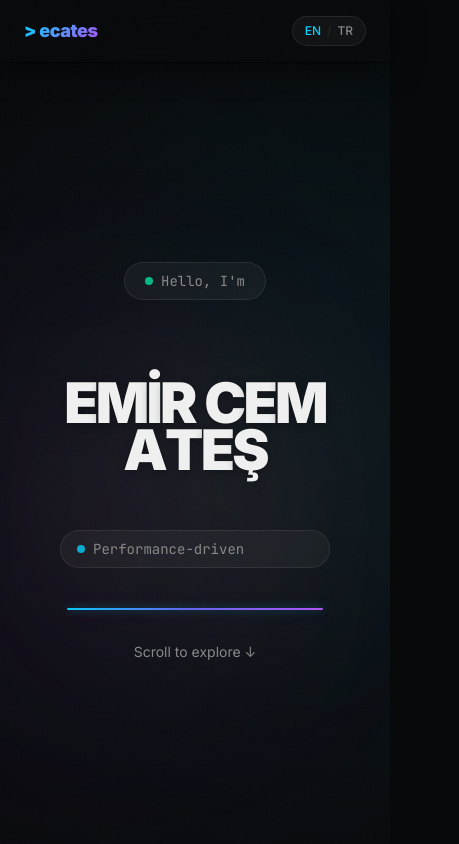
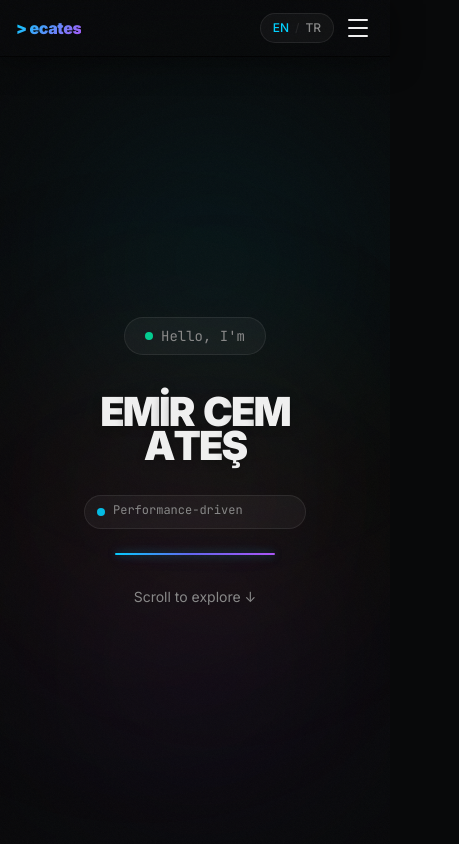
Before and after one commit to ec4tes/portfolio, a Next.js app: page /en in a window 390 px wide. Shown: the top 844 px of the page, 459 px wide, since content can reach past the window. Built offline with nearby package versions, Linux system fonts and the light colour scheme.

Commit message:
Mobile responsive + hamburger menu + Web3Forms contact form + KineticHeadline mobile fix

```diff
--- a/src/app/[locale]/page.tsx
+++ b/src/app/[locale]/page.tsx
@@ -41,7 +41,7 @@ function Section({
     className?: string;
 }) {
     return (
-        <section id={id} className={`scroll-mt-24 py-24 px-6 ${className}`}>
+        <section id={id} className={`scroll-mt-24 py-16 sm:py-24 px-4 sm:px-6 ${className}`}>
             <div className="mx-auto max-w-5xl">{children}</div>
         </section>
     );
@@ -114,7 +114,7 @@ export default function HomePage() {
             <Navbar />
 
             {/* ── Hero ──────────────────────────────────── */}
-            <section className="relative min-h-screen flex items-center justify-center pt-20 px-6 overflow-hidden">
+            <section className="relative min-h-screen flex items-center justify-center pt-20 px-4 sm:px-6 overflow-hidden">
                 {/* Animated background gradient blobs */}
                 <div className="pointer-events-none absolute inset-0">
                     <motion.div
@@ -123,7 +123,7 @@ export default function HomePage() {
                             y: [0, -20, 15, 0],
                         }}
                         transition={{ duration: 15, repeat: Infinity, ease: 'easeInOut' }}
-                        className="absolute top-[15%] left-[10%] h-[600px] w-[600px] rounded-full bg-[var(--color-cyan)]/8 blur-[150px]"
+                        className="absolute top-[15%] left-[10%] h-[300px] w-[300px] sm:h-[600px] sm:w-[600px] rounded-full bg-[var(--color-cyan)]/8 blur-[100px] sm:blur-[150px]"
                     />
                     <motion.div
                         animate={{
@@ -131,7 +131,7 @@ export default function HomePage() {
                             y: [0, 25, -15, 0],
                         }}
                         transition={{ duration: 18, repeat: Infinity, ease: 'easeInOut' }}
-                        className="absolute bottom-[10%] right-[10%] h-[500px] w-[500px] rounded-full bg-[var(--color-purple)]/8 blur-[150px]"
+                        className="absolute bottom-[10%] right-[10%] h-[250px] w-[250px] sm:h-[500px] sm:w-[500px] rounded-full bg-[var(--color-purple)]/8 blur-[100px] sm:blur-[150px]"
                     />
                     <motion.div
                         animate={{
@@ -158,7 +158,7 @@ export default function HomePage() {
                         initial={{ opacity: 0, y: 20 }}
                         animate={{ opacity: 1, y: 0 }}
                         transition={{ delay: 0.2, duration: 0.6 }}
-                        className="mb-20 flex justify-center"
+                        className="mb-10 sm:mb-20 flex justify-center"
                     >
                         <span className="inline-flex items-center gap-2 rounded-full border border-[var(--color-border)] bg-[var(--color-card)] px-5 py-2 font-[family-name:var(--font-mono)] text-sm text-[var(--color-muted)]">
                             <span className="h-2 w-2 rounded-full bg-[#00e5a0] animate-pulse" />
@@ -181,7 +181,7 @@ export default function HomePage() {
                         initial={{ opacity: 0, y: 20 }}
                         animate={{ opacity: 1, y: 0 }}
                         transition={{ delay: 1.0, duration: 0.6 }}
-                        className="mt-14 flex justify-center"
+                        className="mt-8 sm:mt-14 flex justify-center"
                     >
                         <TypeChip labels={roles} />
                     </motion.div>
@@ -191,7 +191,7 @@ export default function HomePage() {
                         initial={{ scaleX: 0, opacity: 0 }}
                         animate={{ scaleX: 1, opacity: 1 }}
                         transition={{ delay: 1.4, duration: 0.8, ease: 'easeOut' }}
-                        className="mx-auto mt-10 h-[2px] w-64 origin-center animated-gradient-line"
+                        className="mx-auto mt-6 sm:mt-10 h-[2px] w-40 sm:w-64 origin-center animated-gradient-line"
                     />
 
                     {/* Scroll CTA */}
--- a/src/components/ContactSection.tsx
+++ b/src/components/ContactSection.tsx
@@ -7,17 +7,40 @@ import MagneticLink from './MagneticLink';
 
 export default function ContactSection() {
     const t = useTranslations('contact');
-    const [formState, setFormState] = useState<'idle' | 'sending' | 'sent'>('idle');
+    const [formState, setFormState] = useState<'idle' | 'sending' | 'sent' | 'error'>('idle');
 
-    const handleSubmit = (e: React.FormEvent) => {
+    const handleSubmit = async (e: React.FormEvent<HTMLFormElement>) => {
         e.preventDefault();
         setFormState('sending');
-        setTimeout(() => setFormState('sent'), 1500);
-        setTimeout(() => setFormState('idle'), 4000);
+
+        const form = e.currentTarget;
+        const formData = new FormData(form);
+        formData.append('access_key', '8f5a8f51-3476-4a87-950a-18110013968b');
+        formData.append('subject', 'ecatessoft.com — Yeni mesaj!');
+        formData.append('from_name', 'Portfolio Contact Form');
+
+        try {
+            const res = await fetch('https://api.web3forms.com/submit', {
+                method: 'POST',
+                body: formData,
+            });
+
+            if (res.ok) {
+                setFormState('sent');
+                form.reset();
+                setTimeout(() => setFormState('idle'), 4000);
+            } else {
+                setFormState('error');
+                setTimeout(() => setFormState('idle'), 4000);
+            }
+        } catch {
+            setFormState('error');
+            setTimeout(() => setFormState('idle'), 4000);
+        }
     };
 
     return (
-        <section id="contact" className="py-24 px-6">
+        <section id="contact" className="py-16 sm:py-24 px-4 sm:px-6">
             <div className="mx-auto max-w-4xl">
                 <motion.div
                     initial={{ opacity: 0, y: 40 }}
@@ -26,8 +49,8 @@ export default function ContactSection() {
                     transition={{ duration: 0.6 }}
                     className="text-center"
                 >
-                    <h2 className="text-4xl md:text-5xl font-black gradient-text">{t('title')}</h2>
-                    <p className="mt-3 text-lg text-[var(--color-muted)]">{t('subtitle')}</p>
+                    <h2 className="text-3xl sm:text-4xl md:text-5xl font-black gradient-text">{t('title')}</h2>
+                    <p className="mt-3 text-base sm:text-lg text-[var(--color-muted)]">{t('subtitle')}</p>
                 </motion.div>
 
                 <motion.form
@@ -41,18 +64,21 @@ export default function ContactSection() {
                     <div className="grid gap-4 md:grid-cols-2">
                         <input
                             type="text"
+                            name="name"
                             placeholder={t('namePlaceholder')}
                             required
                             className="w-full rounded-xl border border-[var(--color-border)] bg-[var(--color-card)] px-5 py-3 text-sm text-[var(--color-fg)] placeholder:text-[var(--color-muted)]/60 outline-none transition-all focus:border-[var(--color-cyan)]/50 focus:shadow-[0_0_20px_rgba(0,209,255,0.1)]"
                         />
                         <input
                             type="email"
+                            name="email"
                             placeholder={t('emailPlaceholder')}
                             required
                             className="w-full rounded-xl border border-[var(--color-border)] bg-[var(--color-card)] px-5 py-3 text-sm text-[var(--color-fg)] placeholder:text-[var(--color-muted)]/60 outline-none transition-all focus:border-[var(--color-cyan)]/50 focus:shadow-[0_0_20px_rgba(0,209,255,0.1)]"
                         />
                     </div>
                     <textarea
+                        name="message"
                         placeholder={t('messagePlaceholder')}
                         required
                         rows={5}
@@ -69,6 +95,7 @@ export default function ContactSection() {
                         {formState === 'idle' && t('send')}
                         {formState === 'sending' && t('sending')}
                         {formState === 'sent' && t('sent')}
+                        {formState === 'error' && '❌ Hata!'}
                     </motion.button>
                 </motion.form>
 
@@ -81,7 +108,7 @@ export default function ContactSection() {
                     className="mt-12 text-center"
                 >
                     <p className="mb-4 text-sm text-[var(--color-muted)]">{t('socials')}</p>
-                    <div className="flex justify-center gap-4">
+                    <div className="flex flex-wrap justify-center gap-3">
                         {[
                             { label: 'GitHub', href: 'https://github.com/ec4tes', icon: '⌘' },
                             { label: 'LinkedIn', href: 'https://www.linkedin.com/in/emircemates/', icon: '↗' },
@@ -91,7 +118,7 @@ export default function ContactSection() {
                             <MagneticLink
                                 key={s.label}
                                 href={s.href}
-                                className="flex items-center gap-2 rounded-full border border-[var(--color-border)] bg-[var(--color-card)] px-5 py-2.5 text-sm transition-all hover:border-[var(--color-cyan)]/40 hover:shadow-[0_0_20px_rgba(0,209,255,0.12)] hover:text-[var(--color-cyan)]"
+                                className="flex items-center gap-2 rounded-full border border-[var(--color-border)] bg-[var(--color-card)] px-4 py-2 sm:px-5 sm:py-2.5 text-xs sm:text-sm transition-all hover:border-[var(--color-cyan)]/40 hover:shadow-[0_0_20px_rgba(0,209,255,0.12)] hover:text-[var(--color-cyan)]"
                             >
                                 <span>{s.icon}</span>
                                 {s.label}
--- a/src/components/KineticHeadline.tsx
+++ b/src/components/KineticHeadline.tsx
@@ -40,6 +40,11 @@ export default function KineticHeadline({ line1, line2 }: KineticHeadlineProps)
     const prefersReduced = useReducedMotion();
     const timeoutRef = useRef<ReturnType<typeof setTimeout> | undefined>(undefined);
     const [hasInteracted, setHasInteracted] = useState(false);
+    const [isMobile, setIsMobile] = useState(false);
+
+    useEffect(() => {
+        setIsMobile(window.matchMedia('(max-width: 768px)').matches || 'ontouchstart' in window);
+    }, []);
 
     const handleMouseMove = useCallback(
         (e: React.MouseEvent) => {
@@ -56,11 +61,11 @@ export default function KineticHeadline({ line1, line2 }: KineticHeadlineProps)
     );
 
     const handleClick = useCallback(() => {
-        if (prefersReduced || isExploded) return;
+        if (prefersReduced || isExploded || isMobile) return;
         setIsExploded(true);
         if (timeoutRef.current) clearTimeout(timeoutRef.current);
-        timeoutRef.current = setTimeout(() => setIsExploded(false), 1000);
-    }, [prefersReduced, isExploded]);
+        timeoutRef.current = setTimeout(() => setIsExploded(false), 800);
+    }, [prefersReduced, isExploded, isMobile]);
 
     useEffect(() => {
         return () => {
@@ -165,10 +170,10 @@ function KineticLetter({
     const initialRotate = (seededRandom(letterIndex * 3) - 0.5) * 30;
     const hoverRotate = seededRandom(letterIndex * 7) > 0.5 ? 5 : -5;
     const explodeTarget = {
-        x: (seededRandom(letterIndex * 11) - 0.5) * 500,
-        y: (seededRandom(letterIndex * 13) - 0.5) * 350,
-        rotate: (seededRandom(letterIndex * 17) - 0.5) * 180,
-        scale: seededRandom(letterIndex * 19) * 0.3 + 0.4,
+        x: (seededRandom(letterIndex * 11) - 0.5) * 300,
+        y: (seededRandom(letterIndex * 13) - 0.5) * 200,
+        rotate: (seededRandom(letterIndex * 17) - 0.5) * 120,
+        scale: seededRandom(letterIndex * 19) * 0.3 + 0.5,
     };
 
     return (
@@ -209,7 +214,7 @@ function KineticLetter({
                         transition: { type: 'spring' as const, damping: 6, stiffness: 300 },
                     }
             }
-            className="inline-block text-[clamp(3.5rem,11vw,9rem)] font-black leading-[0.85] tracking-tighter transition-colors duration-150"
+            className="inline-block text-[clamp(2.5rem,10vw,9rem)] font-black leading-[0.85] tracking-tighter transition-colors duration-150"
             style={{
                 color: isHovered ? hoverColor : '#f0f0f0',
                 textShadow: isHovered
--- a/src/components/Navbar.tsx
+++ b/src/components/Navbar.tsx
@@ -1,9 +1,9 @@
 'use client';
 
+import { useState } from 'react';
 import { useTranslations } from 'next-intl';
 import { useRouter, usePathname } from 'next/navigation';
-import { motion } from 'framer-motion';
-import MagneticLink from './MagneticLink';
+import { motion, AnimatePresence } from 'framer-motion';
 
 const sections = ['about', 'stack', 'projects', 'experience', 'contact'] as const;
 
@@ -11,6 +11,7 @@ export default function Navbar() {
     const t = useTranslations('nav');
     const router = useRouter();
     const pathname = usePathname();
+    const [mobileOpen, setMobileOpen] = useState(false);
 
     const currentLocale = pathname.startsWith('/tr') ? 'tr' : 'en';
 
@@ -21,10 +22,13 @@ export default function Navbar() {
     };
 
     const scrollTo = (id: string) => {
+        setMobileOpen(false);
+        setTimeout(() => {
             const el = document.getElementById(id);
             if (el) {
                 el.scrollIntoView({ behavior: 'smooth' });
             }
+        }, 100);
     };
 
     return (
@@ -37,15 +41,14 @@ export default function Navbar() {
                 boxShadow: '0 4px 30px rgba(0,0,0,0.5), 0 1px 0 rgba(0,0,0,0.8)',
             }}
         >
-            <div className="mx-auto flex max-w-6xl items-center justify-between px-6 py-4">
+            <div className="mx-auto flex max-w-6xl items-center justify-between px-4 sm:px-6 py-3 sm:py-4">
                 {/* Logo */}
-                <MagneticLink
-                    href="#"
-                    className="text-lg font-bold tracking-tight hover:text-[var(--color-cyan)]"
-                    onClick={() => window.scrollTo({ top: 0, behavior: 'smooth' })}
+                <button
+                    className="text-base sm:text-lg font-bold tracking-tight hover:text-[var(--color-cyan)] transition-colors"
+                    onClick={() => { window.scrollTo({ top: 0, behavior: 'smooth' }); setMobileOpen(false); }}
                 >
-                    <span className="gradient-text font-black"> &gt; ecates</span>
-                </MagneticLink>
+                    <span className="gradient-text font-black">&gt; ecates</span>
+                </button>
 
                 {/* Nav links (hidden on small screens) */}
                 <div className="hidden md:flex items-center gap-6">
@@ -61,6 +64,8 @@ export default function Navbar() {
                     ))}
                 </div>
 
+                {/* Right side: language toggle + hamburger */}
+                <div className="flex items-center gap-2 sm:gap-3">
                     {/* Language toggle */}
                     <button
                         onClick={toggleLocale}
@@ -74,7 +79,53 @@ export default function Navbar() {
                             TR
                         </span>
                     </button>
+
+                    {/* Hamburger button (mobile only) */}
+                    <button
+                        onClick={() => setMobileOpen(!mobileOpen)}
+                        className="md:hidden flex flex-col items-center justify-center w-8 h-8 gap-1.5"
+                        aria-label="Menu"
+                    >
+                        <motion.span
+                            animate={mobileOpen ? { rotate: 45, y: 5 } : { rotate: 0, y: 0 }}
+                            className="block h-[2px] w-5 bg-[var(--color-fg)] rounded-full origin-center"
+                        />
+                        <motion.span
+                            animate={mobileOpen ? { opacity: 0 } : { opacity: 1 }}
+                            className="block h-[2px] w-5 bg-[var(--color-fg)] rounded-full"
+                        />
+                        <motion.span
+                            animate={mobileOpen ? { rotate: -45, y: -5 } : { rotate: 0, y: 0 }}
+                            className="block h-[2px] w-5 bg-[var(--color-fg)] rounded-full origin-center"
+                        />
+                    </button>
                 </div>
+            </div>
+
+            {/* Mobile menu dropdown */}
+            <AnimatePresence>
+                {mobileOpen && (
+                    <motion.div
+                        initial={{ height: 0, opacity: 0 }}
+                        animate={{ height: 'auto', opacity: 1 }}
+                        exit={{ height: 0, opacity: 0 }}
+                        transition={{ duration: 0.3, ease: 'easeInOut' }}
+                        className="md:hidden overflow-hidden border-t border-[var(--color-border)] bg-[var(--color-bg)]/95 backdrop-blur-xl"
+                    >
+                        <div className="flex flex-col gap-1 px-4 py-3">
+                            {sections.map((section, i) => (
+                                <button
+                                    key={section}
+                                    onClick={() => scrollTo(section)}
+                                    className="text-left py-3 px-3 rounded-lg text-sm text-[var(--color-muted)] transition-colors hover:text-[var(--color-fg)] hover:bg-[var(--color-card)] active:bg-[var(--color-card)]"
+                                >
+                                    {t(section)}
+                                </button>
+                            ))}
+                        </div>
+                    </motion.div>
+                )}
+            </AnimatePresence>
         </motion.nav>
     );
 }
--- a/src/components/TypeChip.tsx
+++ b/src/components/TypeChip.tsx
@@ -18,9 +18,9 @@ export default function TypeChip({ labels }: TypeChipProps) {
     }, [labels.length]);
 
     return (
-        <div className="inline-flex items-center gap-2 rounded-full border border-[var(--color-border)] bg-[var(--color-card)] px-4 py-2 font-[family-name:var(--font-mono)] text-sm">
+        <div className="inline-flex items-center gap-2 rounded-full border border-[var(--color-border)] bg-[var(--color-card)] px-3 py-1.5 sm:px-4 sm:py-2 font-[family-name:var(--font-mono)] text-xs sm:text-sm">
             <span className="h-2 w-2 rounded-full bg-[var(--color-cyan)] animate-pulse" />
-            <div className="relative h-5 overflow-hidden min-w-[220px]">
+            <div className="relative h-5 overflow-hidden min-w-[180px] sm:min-w-[220px]">
                 <AnimatePresence mode="wait">
                     <motion.span
                         key={labels[index]}
```
Lines whose indentation alone changed are shown as unchanged.
